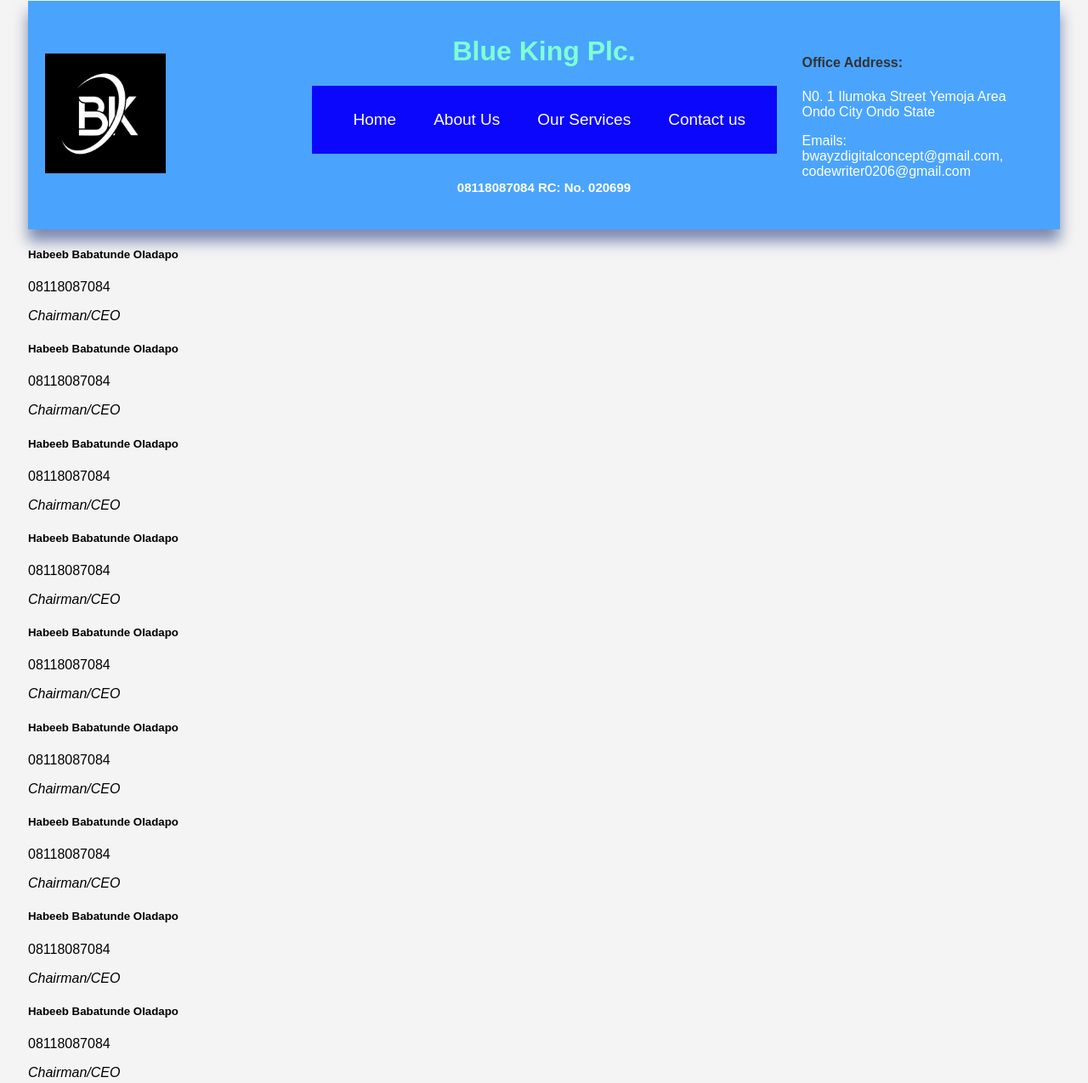
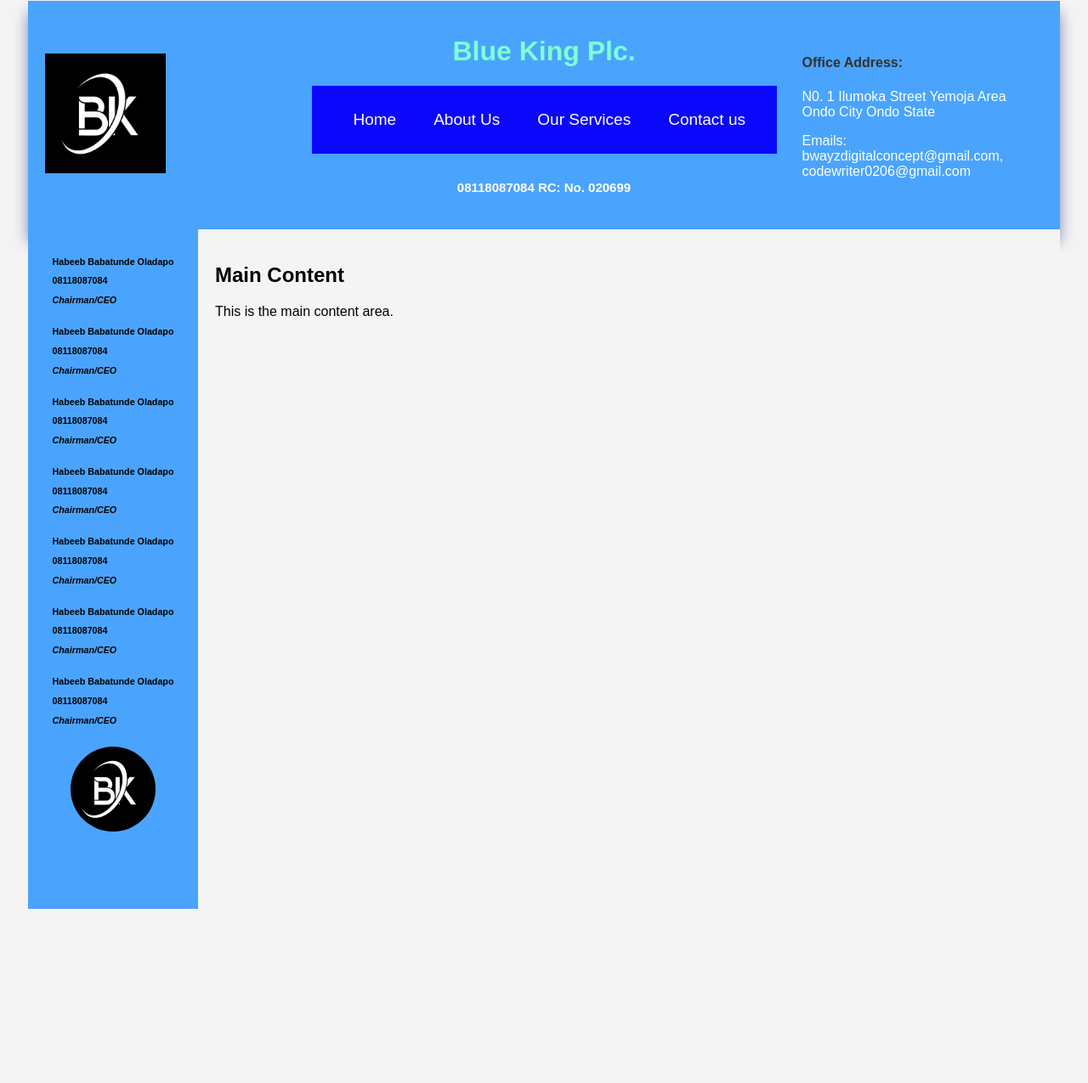
Before and after one commit to Hadeyemy/letterhead-Model-Web, a plain HTML site: page index.html in a window 1280 px wide. Shown: the part 32-1307 px from the top of the page at 85% size. After the commit the page ends 1102 px from the top, so only its background shows below. Drawn offline with Linux system fonts and the light colour scheme.

Commit message:
added sidebar

```diff
--- a/index.html
+++ b/index.html
@@ -49,6 +49,23 @@
             text-shadow: #ffffff;
             text-align: center;
             justify-items: center;
+        }
+        .bottom-logo {
+            border-radius: 50px;
+            box-shadow: 1 14px 26px #02035e;
+            border: #f4f4f4;
+            border-style: dotted;
+            border: 2px;
+            justify-content: left;
+        }
+
+        .bottom-logo:hover {
+            border-radius: 15px;
+            box-shadow: 15 25px 36px #02035e;
+            border: #2732ce;
+            border-style: double;
+            border: 12px;
+            justify-content: left;
         }
 
         header img.logo {
@@ -158,6 +175,7 @@
                 padding: 8px;
             }
 
+
             .left-side-column p {
                 font-size: 14px; /* Reduce font size for address and email */
             }
@@ -181,6 +199,58 @@
                 font-size: 18px; /* Adjust font size for navigation links */
             }
         }
+
+        .container {
+                display: grid;
+                grid-template-columns: 200px 1fr; /* Sidebar width and main content takes the rest */
+                grid-template-rows: 1fr; /* Single row with equal height */
+                height: 100vh; /* Full viewport height */
+            }
+
+            .sidebar {
+                background-color: #4aa4fd;
+                color: rgb(0, 0, 0);
+                padding: 7px;
+                justify-items: center;
+                position: static;
+            }
+
+            .main-content {
+                background-color: #f4f4f4;
+                padding: 20px;
+            }
+            .sidenames1 {
+
+                padding: 0;
+                margin: 0;
+            }
+
+             /* Responsive styles for smaller screens */
+        @media (max-width: 768px) {
+            .container {
+                grid-template-columns: 1fr; /* Single column layout */
+                grid-template-rows: auto 1fr; /* Sidebar on top, main content below */
+            }
+
+            .sidebar {
+                grid-row: 1; /* Place sidebar in the first row */
+            }
+
+            .main-content {
+                grid-row: 2; /* Place main content in the second row */
+            }
+        }
+     /* .sidebar  {
+            display: grid;
+            grid-template-columns: 1fr 3fr ;
+            gap: 10px;
+           background-color: #ffffff;
+            padding: 10px;
+            text-align: center;
+            justify-items: left;
+            height: 100%;
+
+        }*/
     </style>
 </head>
 <body>
@@ -208,24 +278,22 @@
             <p> Emails: bwayzdigitalconcept@gmail.com, codewriter0206@gmail.com</p>
         </div>
     </header>
-    <main class="main-body">
-        <div class="sidebar">
-            <div class="sidenames1"> <h5>Habeeb Babatunde Oladapo</h5> <p>08118087084</p> <p class="post"> <em> Chairman/CEO</em></p></div>
-            <div class="sidenames">  <h5>Habeeb Babatunde Oladapo</h5> <p>08118087084</p> <p class="post"> <em> Chairman/CEO</em></p></div>
-            <div class="sidenames1"> <h5>Habeeb Babatunde Oladapo</h5> <p>08118087084</p> <p class="post"> <em> Chairman/CEO</em></p></div>
-            <div class="sidenames">  <h5>Habeeb Babatunde Oladapo</h5> <p>08118087084</p> <p class="post"> <em> Chairman/CEO</em></p></div>
-            <div class="sidenames1"> <h5>Habeeb Babatunde Oladapo</h5> <p>08118087084</p> <p class="post"> <em> Chairman/CEO</em></p></div>
-            <div class="sidenames">  <h5>Habeeb Babatunde Oladapo</h5> <p>08118087084</p> <p class="post"> <em> Chairman/CEO</em></p></div>
-            <div class="sidenames1"> <h5>Habeeb Babatunde Oladapo</h5> <p>08118087084</p> <p class="post"> <em> Chairman/CEO</em></p></div>
-            <div class="sidenames">  <h5>Habeeb Babatunde Oladapo</h5> <p>08118087084</p> <p class="post"> <em> Chairman/CEO</em></p></div>
-            <div class="sidenames1"> <h5>Habeeb Babatunde Oladapo</h5> <p>08118087084</p> <p class="post"> <em> Chairman/CEO</em></p></div>
-            <div class="sidenames">  <h5>Habeeb Babatunde Oladapo</h5> <p>08118087084</p> <p class="post"> <em> Chairman/CEO</em></p></div>
-            <div class="sidenames1"> <h5>Habeeb Babatunde Oladapo</h5> <p>08118087084</p> <p class="post"> <em> Chairman/CEO</em></p></div>
-            <div class="sidebar-logo">
-                <img src="" alt="">
+
+        <div class="container">
+            <div class="sidebar">
+                <div class="sidenames">  <h6>Habeeb Babatunde Oladapo <p>08118087084</p> <p class="post"> <em> Chairman/CEO</em></p></h6> </div>
+                <div class="sidenames">  <h6>Habeeb Babatunde Oladapo <p>08118087084</p> <p class="post"> <em> Chairman/CEO</em></p></h6> </div>
+                <div class="sidenames">  <h6>Habeeb Babatunde Oladapo <p>08118087084</p> <p class="post"> <em> Chairman/CEO</em></p></h6> </div>
+                <div class="sidenames">  <h6>Habeeb Babatunde Oladapo <p>08118087084</p> <p class="post"> <em> Chairman/CEO</em></p></h6> </div>
+                <div class="sidenames">  <h6>Habeeb Babatunde Oladapo <p>08118087084</p> <p class="post"> <em> Chairman/CEO</em></p></h6> </div>
+                <div class="sidenames">  <h6>Habeeb Babatunde Oladapo <p>08118087084</p> <p class="post"> <em> Chairman/CEO</em></p></h6> </div>
+                <div class="sidenames">  <h6>Habeeb Babatunde Oladapo <p>08118087084</p> <p class="post"> <em> Chairman/CEO</em></p></h6> </div>
+                <img class="bottom-logo" src="/images/bk-logo.webp" alt="Blue King Plc" width="100px" height="auto">
+                </div>
+            <div class="main-content">
+                <h2>Main Content</h2>
+                <p>This is the main content area.</p>
             </div>
         </div>
-        <div class="content"></div>
-    </main>
 </body>
 </html>
```
